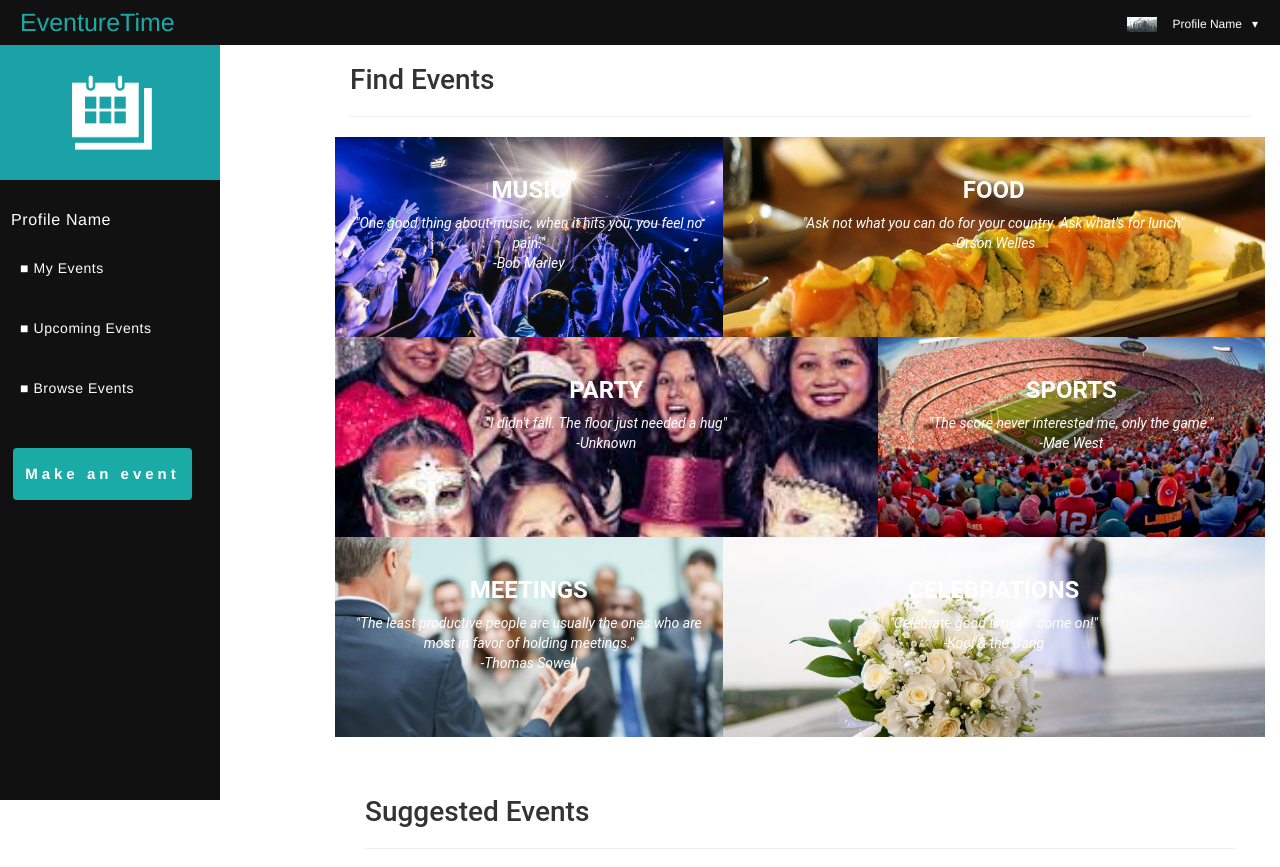
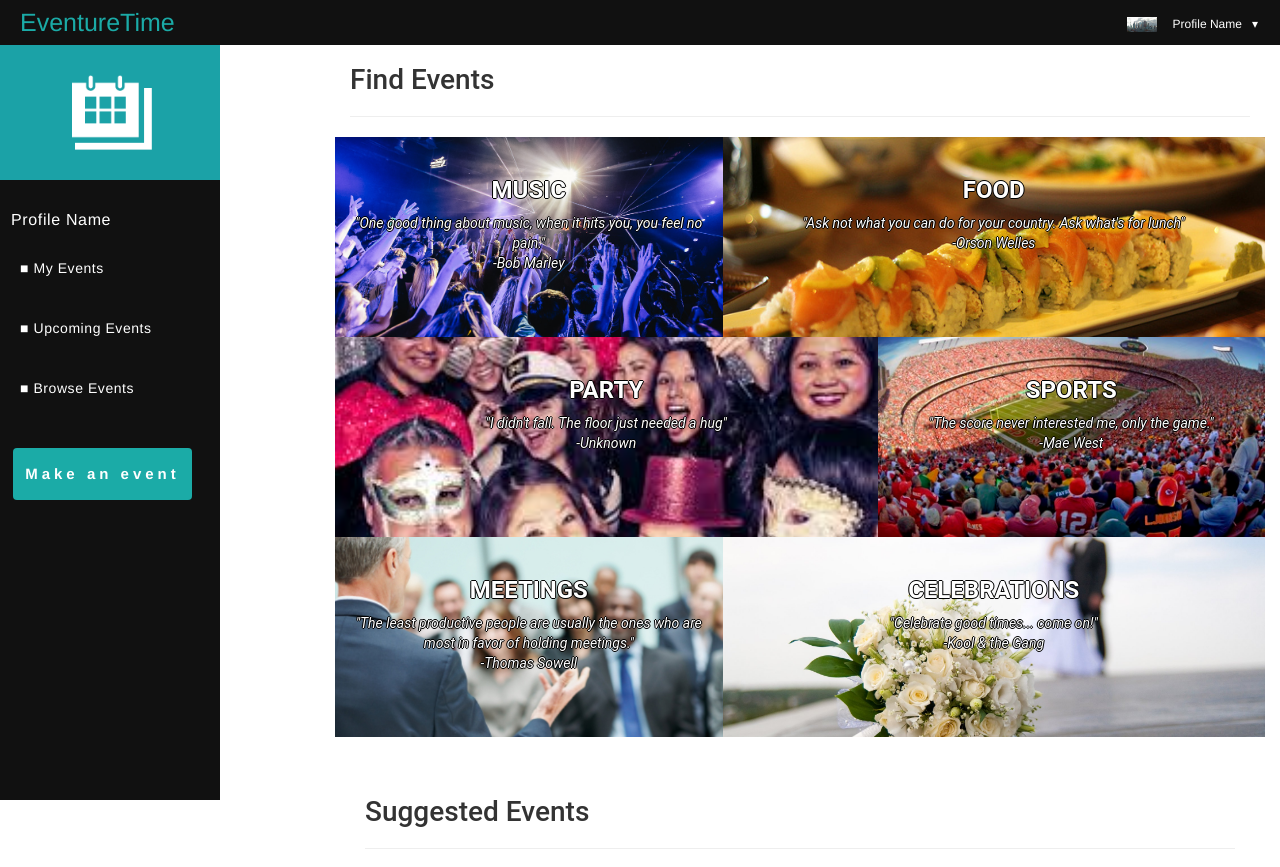
Before and after one commit to alexandra03/EventureTime, a Django app: page /dashboard/ in a window 1280 px wide. Shown: the top 867 px of the page. Run offline with Django 3.2, Linux system fonts and the light colour scheme; parts of the project's set-up code (start-up, migrations or seed data) failed here and were passed over; some libraries are stand-ins or nearby versions.

Commit message:
text border so it's easier to see on the pictures

```diff
--- a/eventuretime/events/static/css/base.css
+++ b/eventuretime/events/static/css/base.css
@@ -11,6 +11,10 @@
 . {
 	top:0;
 	left:0;
+}
+
+h3 {
+	text-shadow: -1px 0 black, 0 1px black, 1px 0 black, 0 -1px black;
 }
 
 /* 1. Navbars */
@@ -329,6 +333,7 @@ ul{		float:right;
 .category p {
 	text-align:center;
 	font-style:italic;
+	text-shadow: -1px 0 black, 0 1px black, 1px 0 black, 0 -1px black;
 }
 .category1 {
 	width:100%;
```
